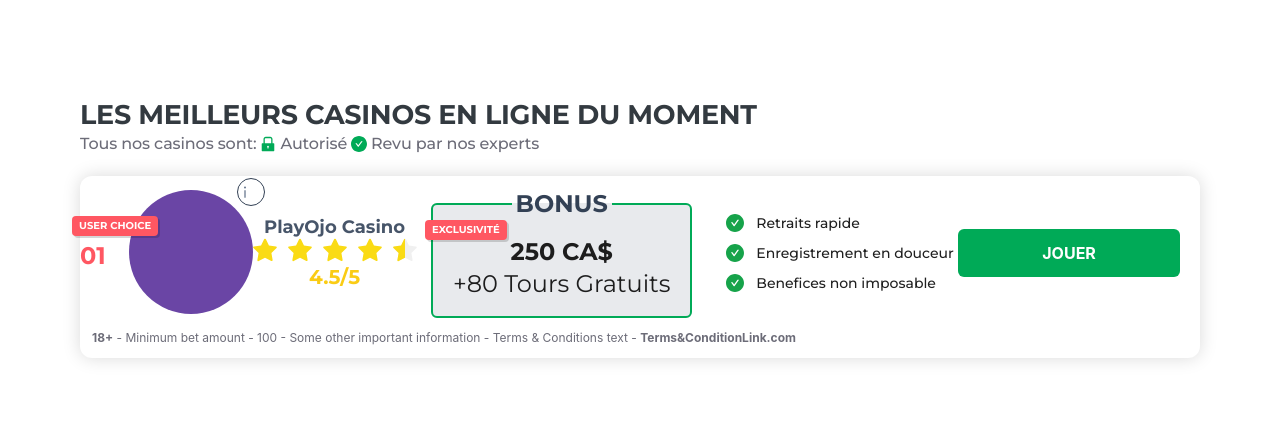
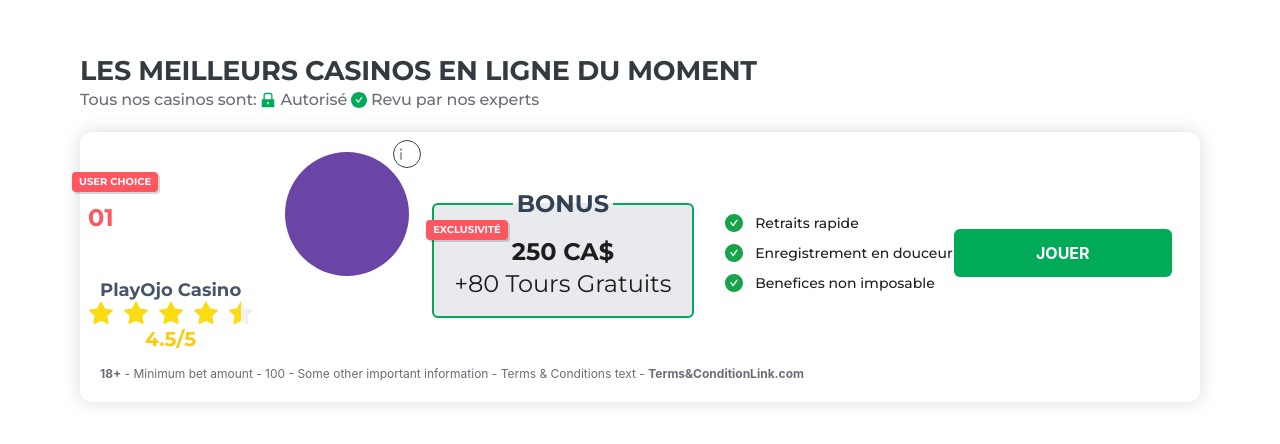
Before and after one commit to KadonWills/best-casinos-widget, a React (Vite) app: page / in a window 1280 px wide. Shown: the part 172-616 px from the top of the page. Built offline with nearby package versions, Linux system fonts and the light colour scheme.

Commit message:
Fixed lg card padding issue

```diff
--- a/src/Components/Card.jsx
+++ b/src/Components/Card.jsx
@@ -3,7 +3,7 @@
 const Card = ({children}) => {
     return (
         <div
-            className="w-full flex flex-row justify-center relative rounded-xl p-5 md:p-3  border-0 bg-white  "
+            className="w-full flex flex-row justify-center relative rounded-xl p-5 md:p-5  border-0 bg-white  "
             style={{ boxShadow: '0px 0px 18px #00000026' }} >
 
             { children }
--- a/src/Components/LogoWithRatings.jsx
+++ b/src/Components/LogoWithRatings.jsx
@@ -8,7 +8,7 @@
 
     return (
         <Row gutter={10} className=' md:flex md:flex-row md:col-span-1 lg:col-span-2    justify-between md:justify-start lg:justify-between   md:items-center'>
-            <Col className="absolute right-3  font-sans top-1 text-2xl text-[#FF5762] font-bold md:relative max-w-min pl-2 lg:px-5 lg:w-[50px]">01</Col>
+            <Col className="absolute right-3  font-sans top-1 text-2xl text-[#FF5762] font-bold md:relative max-w-max pl-2 lg:px-5 lg:w-[50px]">01</Col>
             <Col span={12} className='lg:max-w-min'>
 
                 <div className="w-[124px] h-[124px] md:w-[170px] md:h-[170px] lg:w-[124px] lg:h-[124px] rounded-full bg-[#6a45a5] relative">
```
